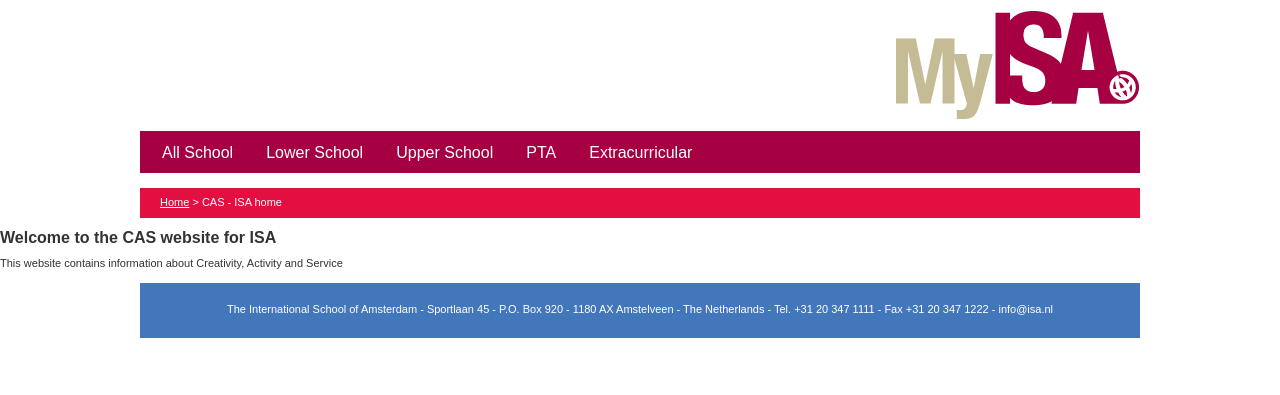
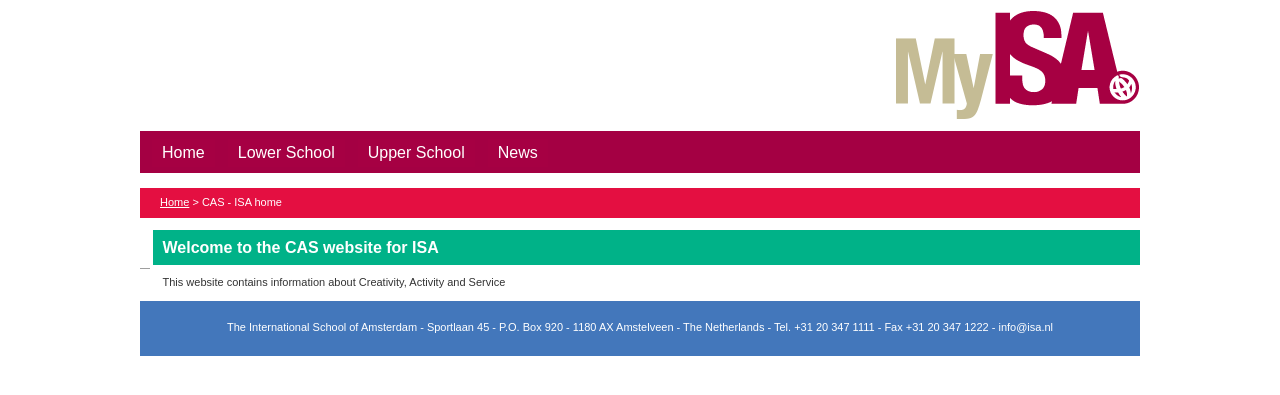
Before and after one commit to CAS-ISA/CAS-ISA.github.io, a Jekyll site: the page built from index.html, in a window 1280 px wide. Shown: the top 395 px of the page. Built offline with Jekyll 4.4.1, drawn with Linux system fonts in a browser that asks for light colours; grey boxes are pictures that could not be loaded.

Commit message:
Update isa.html

```diff
--- a/_layouts/isa.html
+++ b/_layouts/isa.html
@@ -185,11 +185,10 @@
 							<div class="navcontainer_2013">
 								<div id="navlinks">
 									<ul>
-										<li><a class="fsBtn" href="page.cfm?p=349">All School</a></li>
-										<li><a class="fsBtn" href="page.cfm?p=350">Lower School</a></li>
-										<li><a class="fsBtn" href="page.cfm?p=351">Upper School</a></li>
-										<li><a class="fsBtn" href="page.cfm?p=353">PTA</a></li>
-										<li><a class="fsBtn" href="page.cfm?p=352">Extracurricular</a></li>
+										<li><a class="fsBtn" href="/">Home</a></li>
+										<li><a class="fsBtn" href="/G11">Lower School</a></li>
+										<li><a class="fsBtn" href="/G12">Upper School</a></li>
+										<li><a class="fsBtn" href="/news">News</a></li>
 									</ul>
 								</div>
 								<!--
@@ -229,7 +228,32 @@
 <!-- End topcontainer -->
 
 
-{{ content }}
+
+
+
+<!-- Start midcontainer -->
+<div id="midcontainer">
+	<table id="mainmiddle" border="0" cellspacing="0" cellpadding="0">
+		<tr>
+			<td width="10"><img src="/images/space.gif" alt="" width="10" height="1"></td>
+			<td width="790" height="100%" valign="top">
+				<table width="100%" height="100%" border="0" cellspacing="0" cellpadding="0">
+					<tr>
+						<td id="contentdiv" valign="top" height="100%">
+							<div id="text1">
+								{{ content }}
+							</div>
+							<div id="text2" style="margin-top: 0px;"></div>
+						</td>
+					</tr>
+				</table>
+			</td>
+		</tr>
+	</table>
+</div>
+<!-- end of midcontainer -->
+
+
 
 
 <!-- Start bottomcontainer-->
```
